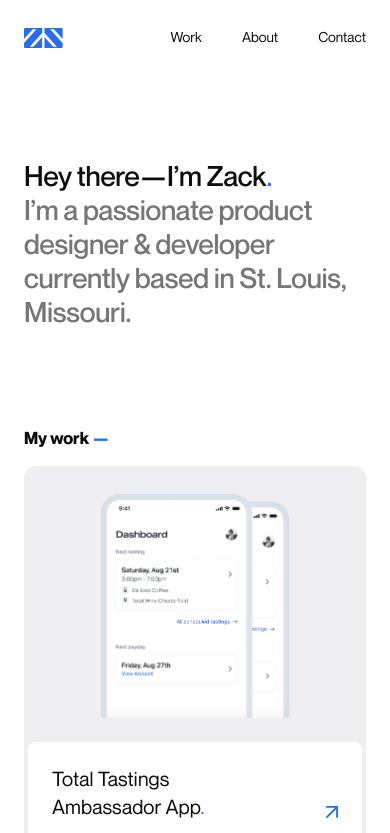
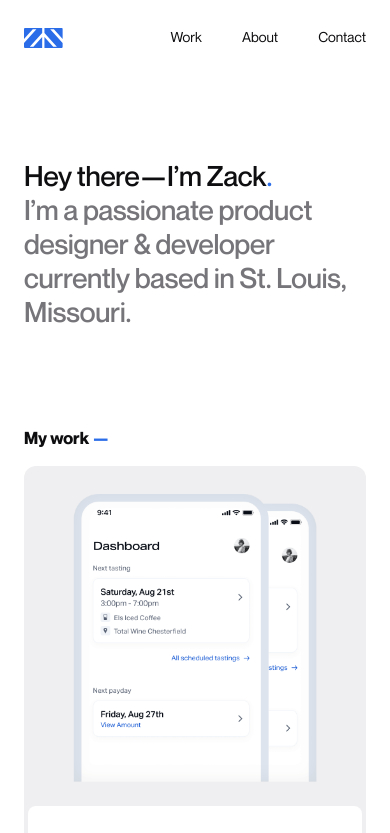
Before and after one commit to ztschwartz/next-portfolio, a Next.js app: page / in a window 390 px wide. Shown: the top 833 px of the page. Built offline with nearby package versions, Linux system fonts and the light colour scheme.

Commit message:
case study card changes

```diff
--- a/styles/components/CaseStudyCard.module.css
+++ b/styles/components/CaseStudyCard.module.css
@@ -74,7 +74,7 @@
 
 @media (max-width: 758px){
     .caseStudyCard{
-        height: 24rem;
+        height: 28rem;
     }
 
     .cardImgSection{
```
